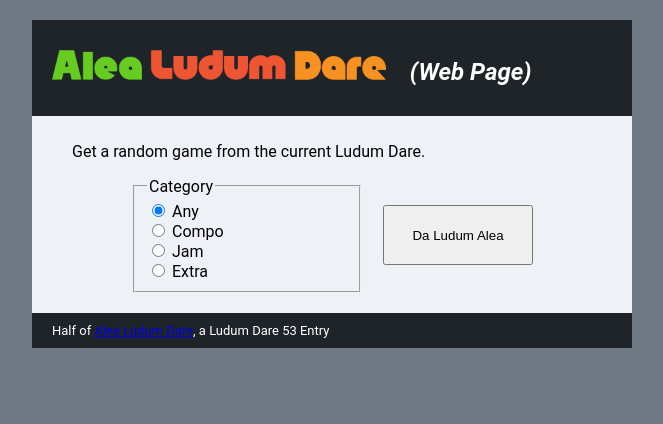
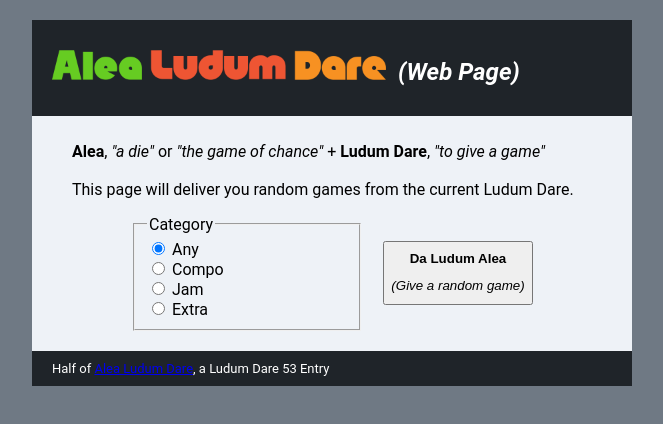
Before and after one commit to axelvborn/AleaLudumDare, a browser extension: page index.html in a window 1280 px wide. Shown: the whole page, without its empty margins (308-971 px from the left). Drawn offline with Linux system fonts and the light colour scheme.

Commit message:
Updated web page description

```diff
--- a/index.html
+++ b/index.html
@@ -10,10 +10,13 @@
 <body style="background-color: #6f7984;font-family: Roboto,sans-serif;">
     <main style="background-color: #1f2429;position:aboslute;margin-left:auto;margin-right:auto;margin-top:20px;width:600px;">
         <header style="color:white;padding:10px 20px 10px 20px;">
-            <h2><img src="./img/logo.png" style="width:334px; height:auto"><i>&emsp;(Web Page)</i></h2>
+            <h2><img src="./img/logo.png" style="width:334px; height:auto"><i>&ensp;(Web Page)</i></h2>
         </header>
         <div style=" background-color:#eef2f7;padding:10px 40px 20px 40px;">
-            <p>Get a random game from the current Ludum Dare.</p>
+            <p><strong>Alea</strong>, <i>"a die"</i> or <i>"the game of chance"</i> + <strong>Ludum Dare</strong>, <i>"to give a game"</i>
+                <br>
+                <br>This page will deliver you random games from the current Ludum Dare.
+            </p>
             <div style="width:100%;display: flex; align-items: center; justify-content: center; gap: 20px;">
                 <fieldset style=" width:200px;display:inline-block">
                     <legend>Category</legend>
@@ -34,9 +37,9 @@
                         <label for="catExtra">Extra</label>
                     </div>
                 </fieldset>
-                <button id="getButton" onclick="getRandomGame()" style="width:150px; height: 60px;display:inline-block;">Da Ludum Alea</button>
+                <button id="getButton" onclick="getRandomGame()" style="width:150px; height:64px; display:inline-block; line-height:2em"><b>Da Ludum Alea</b><br><i>(Give a random game)</i></button>
             </div>
-            <p id="noResultsText" style="display:none; color: red">No game to display. Maybe Ludum Dare is still on going.</p>
+            <p id="noResultsText" style="display:none; color: red">No game available. Maybe Ludum Dare is still on going.</p>
         </div>
         <footer style="color:white;padding:10px 20px 10px 20px;font-size: small;">Half of <a href="https://ldjam.com/events/ludum-dare/53/$360416">Alea Ludum Dare</a>, a Ludum Dare 53 Entry</footer>
     </main>
```
